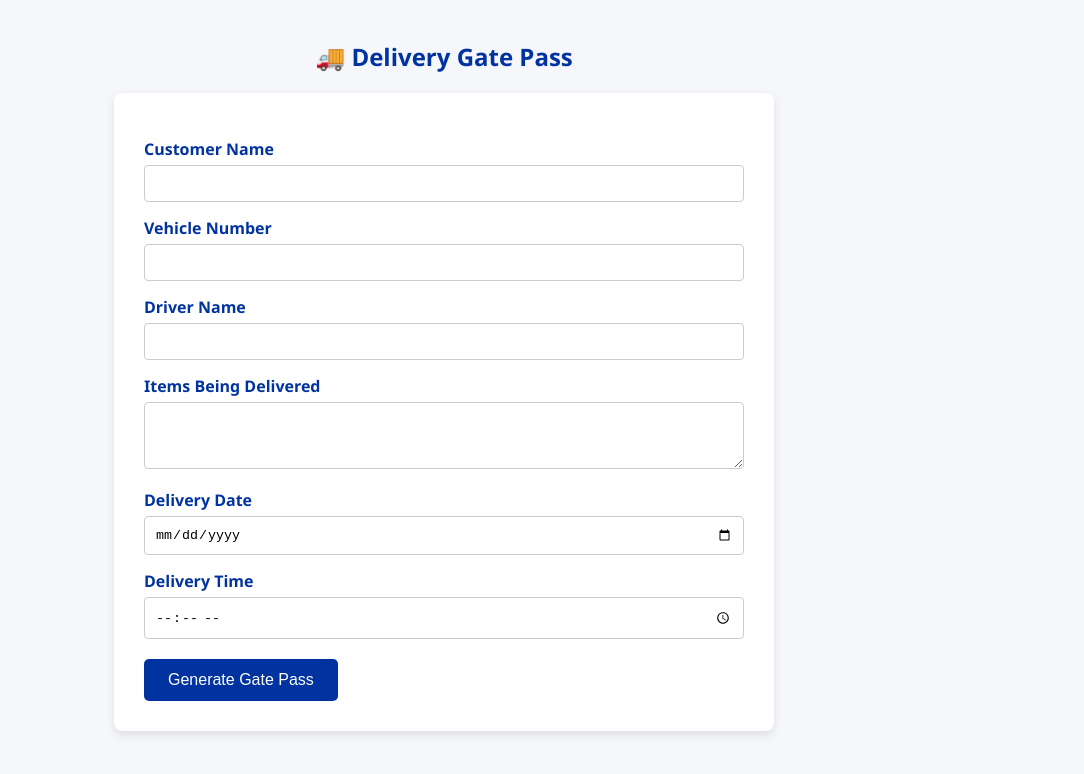
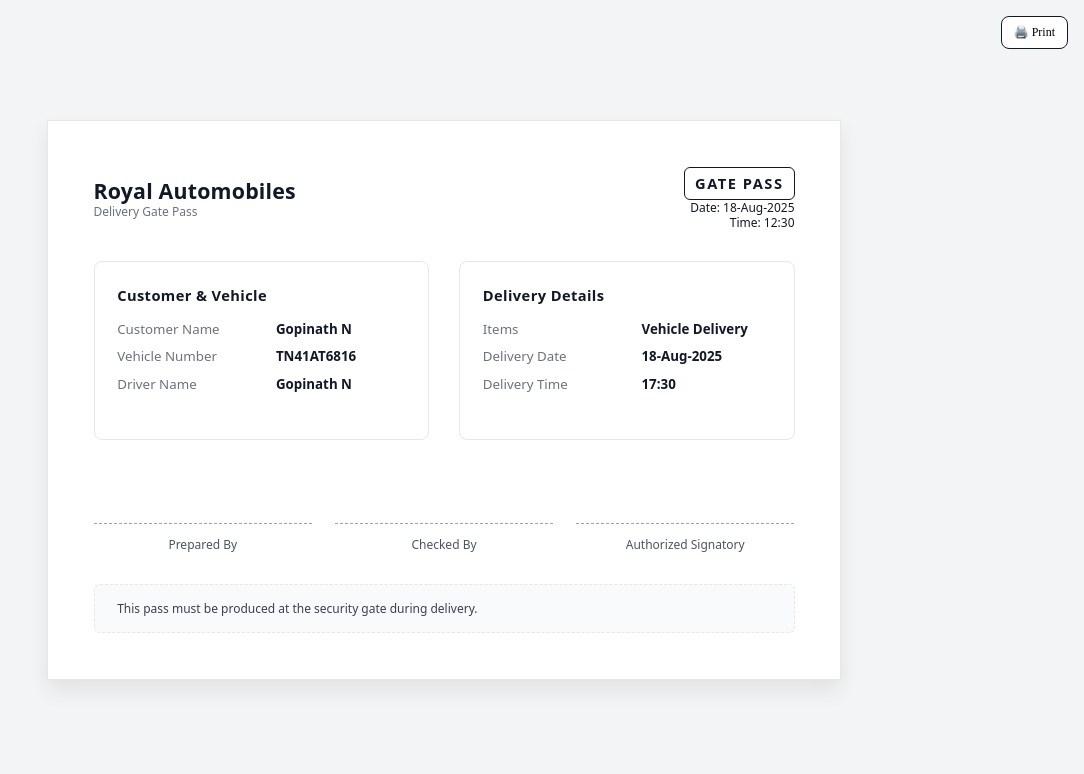
Before and after one commit to iamgopinathnatarajan/RoyalAutomobiles, a plain HTML site: page gatepass.html in a window 1280 px wide. Shown: the whole page, without its empty margins (196-1280 px from the left). Drawn offline with Linux system fonts and the light colour scheme.

Commit message:
Update gatepass.html

```diff
--- a/gatepass.html
+++ b/gatepass.html
@@ -1,151 +1,300 @@
 <!DOCTYPE html>
 <html lang="en">
 <head>
-  <meta charset="UTF-8" />
-  <meta name="viewport" content="width=device-width, initial-scale=1.0"/>
-  <title>Gate Pass - Royal Automobiles</title>
+  <meta charset="utf-8" />
+  <meta name="viewport" content="width=device-width, initial-scale=1" />
+  <title>Royal Automobiles – Delivery Gate Pass (A5)</title>
   <style>
-    body {
-      font-family: 'Segoe UI', sans-serif;
-      background-color: #f5f7fa;
-      color: #0033A0;
+    /* ---- PRINT SETUP ---- */
+    @page {
+      size: A5 landscape;
+      margin: 10mm;
+    }
+    html, body {
+      height: 100%;
+      background: #f3f4f6; /* light gray for on-screen preview */
+      -webkit-print-color-adjust: exact;
+      print-color-adjust: exact;
       margin: 0;
-      padding: 20px;
     }
 
-    h2 {
-      text-align: center;
-    }
-
-    form, .preview {
-      background: white;
-      padding: 30px;
-      margin: auto;
-      max-width: 600px;
-      border-radius: 8px;
-      box-shadow: 0 4px 10px rgba(0, 0, 0, 0.1);
-    }
-
-    label {
-      display: block;
-      margin-top: 15px;
-      font-weight: bold;
-    }
-
-    input, textarea {
-      width: 100%;
-      padding: 10px;
-      margin-top: 5px;
-      border: 1px solid #ccc;
-      border-radius: 4px;
+    /* Screen preview frame */
+    .preview-wrap {
+      min-height: 100%;
+      display: grid;
+      place-items: center;
+      padding: 24px;
       box-sizing: border-box;
     }
 
-    button {
-      margin-top: 20px;
-      background-color: #0033A0;
-      color: white;
-      padding: 12px 24px;
-      border: none;
-      border-radius: 5px;
-      font-size: 16px;
+    /* The A5 landscape sheet */
+    .sheet {
+      width: 210mm;
+      height: 148mm;
+      background: #ffffff;
+      color: #111827;
+      border: 1px solid #e5e7eb;
+      box-shadow: 0 10px 20px rgba(0,0,0,0.08);
+      box-sizing: border-box;
+      padding: 12mm;
+      display: grid;
+      grid-template-rows: auto 1fr auto;
+      gap: 8mm;
+      font-family: ui-sans-serif, system-ui, -apple-system, Segoe UI, Roboto, Helvetica, Arial, "Apple Color Emoji", "Segoe UI Emoji";
+    }
+
+    /* Header */
+    .header {
+      display: grid;
+      grid-template-columns: auto 1fr auto;
+      align-items: center;
+      gap: 8mm;
+    }
+    .brand {
+      display: flex;
+      align-items: center;
+      gap: 6mm;
+    }
+    .logo {
+      width: 18mm;
+      height: 18mm;
+      object-fit: contain;
+      border-radius: 4px;
+      border: 1px solid #e5e7eb;
+      background: #fafafa;
+    }
+    .org {
+      line-height: 1.2;
+    }
+    .org h1 {
+      margin: 0 0 2px 0;
+      font-size: 16pt;
+      letter-spacing: 0.2px;
+    }
+    .org p {
+      margin: 0;
+      font-size: 9pt;
+      color: #6b7280;
+    }
+    .doc-meta {
+      text-align: right;
+      line-height: 1.3;
+      font-size: 9pt;
+    }
+    .doc-title {
+      text-transform: uppercase;
+      font-weight: 700;
+      letter-spacing: 1.5px;
+      font-size: 11pt;
+      padding: 6px 10px;
+      border: 1px solid #111827;
+      border-radius: 6px;
+      display: inline-block;
+    }
+
+    /* Details area */
+    .details {
+      display: grid;
+      grid-template-columns: 1fr 1fr;
+      gap: 8mm;
+    }
+    .card {
+      border: 1px solid #e5e7eb;
+      border-radius: 8px;
+      padding: 6mm;
+    }
+    .card h3 {
+      margin: 0 0 4mm 0;
+      font-size: 11pt;
+      letter-spacing: 0.4px;
+    }
+    .row {
+      display: grid;
+      grid-template-columns: 38mm 1fr;
+      gap: 4mm;
+      align-items: baseline;
+      margin: 2.5mm 0;
+      font-size: 10pt;
+    }
+    .label {
+      color: #6b7280;
+    }
+    .value {
+      color: #111827;
+      font-weight: 600;
+    }
+
+    /* Signatures */
+    .signatures {
+      display: grid;
+      grid-template-columns: 1fr 1fr 1fr;
+      gap: 6mm;
+      margin-top: 2mm;
+    }
+    .sig {
+      text-align: center;
+    }
+    .sig .line {
+      border-top: 1px dashed #9ca3af;
+      margin: 12mm 0 2mm;
+      height: 0;
+    }
+    .sig label {
+      font-size: 9pt;
+      color: #4b5563;
+    }
+
+    /* Footer note */
+    .note {
+      font-size: 9pt;
+      color: #374151;
+      background: #f9fafb;
+      border: 1px dashed #e5e7eb;
+      padding: 4mm 6mm;
+      border-radius: 6px;
+    }
+
+    /* Print button */
+    .toolbar {
+      position: fixed;
+      inset: 16px 16px auto auto;
+      display: flex;
+      gap: 8px;
+    }
+    .btn {
+      font: inherit;
+      font-size: 12px;
+      padding: 8px 12px;
+      border: 1px solid #111827;
+      border-radius: 8px;
+      background: white;
       cursor: pointer;
     }
-
-    button:hover {
-      background-color: #001f60;
-    }
-
-    .hidden {
-      display: none;
-    }
-
-    .preview-item {
-      margin-bottom: 10px;
-    }
+    .btn:hover { filter: brightness(0.98); }
 
     @media print {
-      body * {
-        visibility: hidden;
-      }
-      .print-section, .print-section * {
-        visibility: visible;
-      }
-      .print-section {
-        position: absolute;
-        top: 0;
-        left: 0;
-        width: 100%;
-        margin: 0;
-        padding: 0;
-        box-shadow: none;
-      }
+      body { background: white; }
+      .preview-wrap { padding: 0; }
+      .sheet { box-shadow: none; border: none; }
+      .toolbar { display: none; }
     }
   </style>
 </head>
 <body>
+  <div class="toolbar">
+    <button class="btn" onclick="window.print()">🖨️ Print</button>
+  </div>
 
-  <h2>🚚 Delivery Gate Pass</h2>
+  <div class="preview-wrap">
+    <section class="sheet" role="document" aria-label="Delivery Gate Pass">
+      <!-- Header -->
+      <header class="header">
+        <div class="brand">
+          <!-- Optional logo: replace src with your logo file path or leave empty to hide -->
+          <img id="logo" class="logo" alt="Royal Automobiles Logo" />
+          <div class="org">
+            <h1>Royal Automobiles</h1>
+            <p>Delivery Gate Pass</p>
+          </div>
+        </div>
+        <div></div>
+        <div class="doc-meta">
+          <div class="doc-title">GATE PASS</div>
+          <div id="metaDate">Date: </div>
+          <div id="metaTime">Time: </div>
+        </div>
+      </header>
 
-  <!-- Form Section -->
-  <form id="gatepass-form">
-    <label for="customerName">Customer Name</label>
-    <input type="text" id="customerName" required />
+      <!-- Details -->
+      <main class="details">
+        <section class="card" aria-labelledby="customer-heading">
+          <h3 id="customer-heading">Customer & Vehicle</h3>
+          <div class="row"><div class="label">Customer Name</div><div class="value" id="customerName">—</div></div>
+          <div class="row"><div class="label">Vehicle Number</div><div class="value" id="vehicleNumber">—</div></div>
+          <div class="row"><div class="label">Driver Name</div><div class="value" id="driverName">—</div></div>
+        </section>
+        <section class="card" aria-labelledby="delivery-heading">
+          <h3 id="delivery-heading">Delivery Details</h3>
+          <div class="row"><div class="label">Items</div><div class="value" id="items">—</div></div>
+          <div class="row"><div class="label">Delivery Date</div><div class="value" id="deliveryDate">—</div></div>
+          <div class="row"><div class="label">Delivery Time</div><div class="value" id="deliveryTime">—</div></div>
+        </section>
+      </main>
 
-    <label for="vehicleNumber">Vehicle Number</label>
-    <input type="text" id="vehicleNumber" required />
+      <!-- Signatures -->
+      <section class="signatures">
+        <div class="sig"><div class="line"></div><label>Prepared By</label></div>
+        <div class="sig"><div class="line"></div><label>Checked By</label></div>
+        <div class="sig"><div class="line"></div><label>Authorized Signatory</label></div>
+      </section>
 
-    <label for="driverName">Driver Name</label>
-    <input type="text" id="driverName" required />
-
-    <label for="items">Items Being Delivered</label>
-    <textarea id="items" rows="3" required></textarea>
-
-    <label for="deliveryDate">Delivery Date</label>
-    <input type="date" id="deliveryDate" required />
-
-    <label for="deliveryTime">Delivery Time</label>
-    <input type="time" id="deliveryTime" required />
-
-    <button type="submit">Generate Gate Pass</button>
-  </form>
-
-  <!-- Gate Pass Preview -->
-  <div class="preview hidden print-section" id="gatepass-preview">
-    <h2>Royal Automobiles</h2>
-    <h3>Delivery Gate Pass</h3>
-
-    <div class="preview-item"><strong>Customer Name:</strong> <span id="p-customerName"></span></div>
-    <div class="preview-item"><strong>Vehicle Number:</strong> <span id="p-vehicleNumber"></span></div>
-    <div class="preview-item"><strong>Driver Name:</strong> <span id="p-driverName"></span></div>
-    <div class="preview-item"><strong>Items:</strong> <span id="p-items"></span></div>
-    <div class="preview-item"><strong>Delivery Date:</strong> <span id="p-deliveryDate"></span></div>
-    <div class="preview-item"><strong>Delivery Time:</strong> <span id="p-deliveryTime"></span></div>
-
-    <button onclick="window.print()">🖨️ Print Gate Pass</button>
+      <!-- Note -->
+      <footer class="note" id="note">This pass must be produced at the security gate during delivery.</footer>
+    </section>
   </div>
 
   <script>
-    const form = document.getElementById('gatepass-form');
-    const preview = document.getElementById('gatepass-preview');
+    // --- Utility: read URL params ---
+    const params = new URLSearchParams(location.search);
+    const get = (k, d='') => (params.get(k) ?? d).trim();
 
-    form.addEventListener('submit', function (e) {
-      e.preventDefault();
+    // --- Fill data with either URL params or defaults ---
+    const data = {
+      logo: get('logo', ''), // absolute or relative URL. Leave empty to hide logo
+      customerName: get('customer', 'Gopinath N'),
+      vehicleNumber: get('vehicle', 'TN41AT6816'),
+      driverName: get('driver', 'Gopinath N'),
+      items: get('items', 'Vehicle Delivery'),
+      deliveryDate: get('dDate', '18-Aug-2025'),
+      deliveryTime: get('dTime', '17:30'),
+      metaDate: get('date', ''),
+      metaTime: get('time', ''),
+      note: get('note', 'This pass must be produced at the security gate during delivery.')
+    };
 
-      // Fill preview with form values
-      document.getElementById('p-customerName').innerText = document.getElementById('customerName').value;
-      document.getElementById('p-vehicleNumber').innerText = document.getElementById('vehicleNumber').value;
-      document.getElementById('p-driverName').innerText = document.getElementById('driverName').value;
-      document.getElementById('p-items').innerText = document.getElementById('items').value;
-      document.getElementById('p-deliveryDate').innerText = document.getElementById('deliveryDate').value;
-      document.getElementById('p-deliveryTime').innerText = document.getElementById('deliveryTime').value;
+    // Format today as DD-MMM-YYYY if meta date not supplied
+    function formatToday() {
+      const d = new Date();
+      const day = String(d.getDate()).padStart(2, '0');
+      const monthNames = ['Jan','Feb','Mar','Apr','May','Jun','Jul','Aug','Sep','Oct','Nov','Dec'];
+      const mon = monthNames[d.getMonth()];
+      const year = d.getFullYear();
+      return `${day}-${mon}-${year}`;
+    }
 
-      form.classList.add('hidden');
-      preview.classList.remove('hidden');
+    // Place values
+    function setText(id, value){
+      const el = document.getElementById(id);
+      if (el) el.textContent = value;
+    }
 
-      window.scrollTo({ top: 0, behavior: 'smooth' });
-    });
+    setText('customerName', data.customerName);
+    setText('vehicleNumber', data.vehicleNumber);
+    setText('driverName', data.driverName);
+    setText('items', data.items);
+    setText('deliveryDate', data.deliveryDate);
+    setText('deliveryTime', data.deliveryTime);
+    setText('note', data.note);
+
+    // Meta date/time (top-right)
+    setText('metaDate', 'Date: ' + (data.metaDate || formatToday()));
+    // If not provided, use current time HH:MM (24h)
+    function nowHM(){
+      const d = new Date();
+      const hh = String(d.getHours()).padStart(2,'0');
+      const mm = String(d.getMinutes()).padStart(2,'0');
+      return `${hh}:${mm}`;
+    }
+    setText('metaTime', 'Time: ' + (data.metaTime || nowHM()));
+
+    // Logo handling (hide if not set)
+    const logo = document.getElementById('logo');
+    if (data.logo) {
+      logo.src = data.logo;
+      logo.style.display = 'block';
+    } else {
+      logo.style.display = 'none';
+    }
   </script>
-
 </body>
 </html>
```
